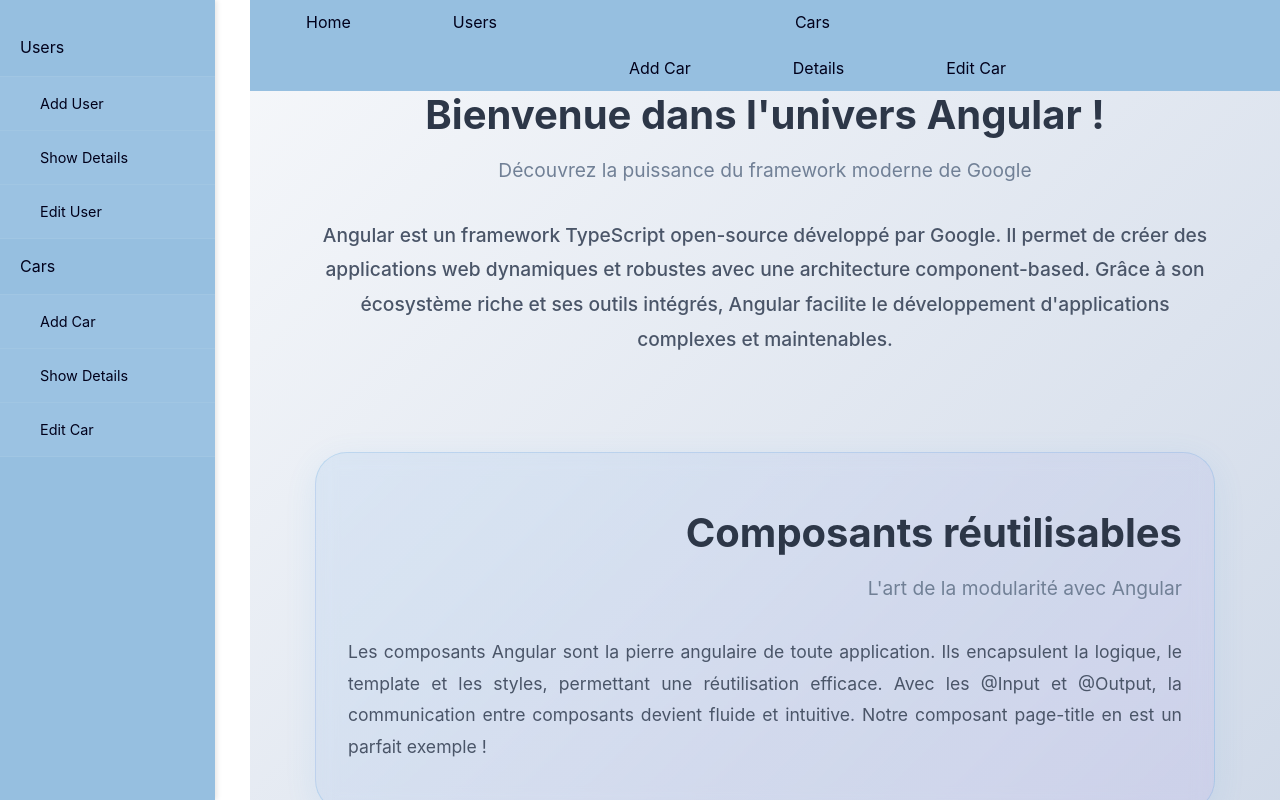
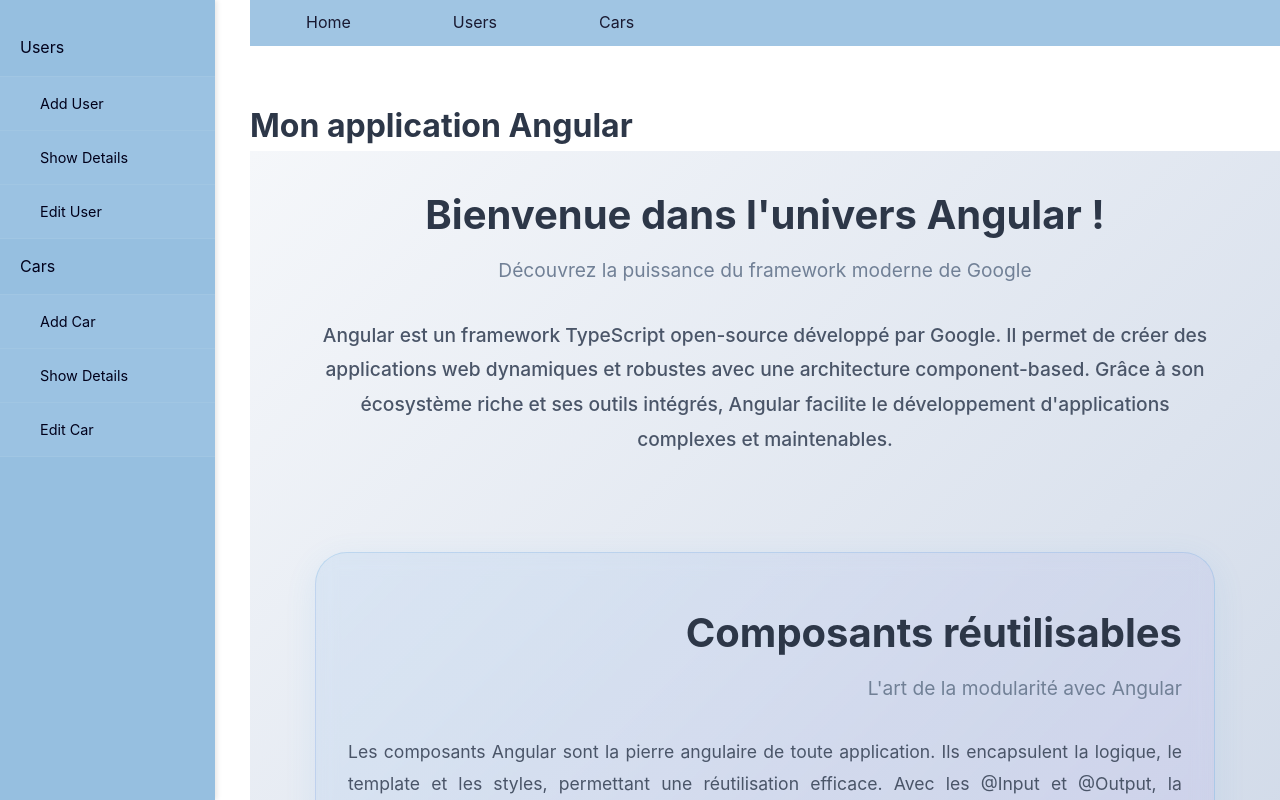
Before and after one commit to shebruu/ngx-foundation, an Angular app in the folder ngx-foundation/: page /home in a window 1280 px wide. Shown: the top 800 px of the page. Built offline with nearby package versions, Linux system fonts and the light colour scheme.

Commit message:
update nabvar.scss

```diff
--- a/ngx-foundation/src/app/shared/components/navbar/navbar.scss
+++ b/ngx-foundation/src/app/shared/components/navbar/navbar.scss
@@ -1,6 +1,8 @@
 .nav_header {
     background-color: #96bfe0;
     width: 100%;
+   opacity: 0.9;
+
     overflow: auto;
     position: fixed;
     top: 0;
@@ -12,9 +14,9 @@
 
     li {
         float: left;
-      flex-direction: row-reverse;
         margin-right: 20px;
         margin-left: 30px;
+
 
         a {
             display: block;
@@ -26,11 +28,31 @@
             &:hover {
                 background-color: #a0a8ac;
                 color: black;
+
+
             }
         }
     }
   }
 }
+
+.disable_users,
+.disable_cars{
+  display: none;
+//   visibility: hidden;
+
+}
+
+
+li:hover .disable_users,
+li:hover .disable_cars {
+  display:flex;
+  position: relative;
+    //  flex-direction:row;
+     flex-direction: column;
+
+}
+
 
 .sidebar {
   background-color: #96bfe0;
@@ -84,20 +106,6 @@
 }
 
 
-.disable_users,
-.disable_cars{
-  display: none;
-//   list-style: none;
-//   visibility: hidden;
-//   opacity: 0;
-}
-
-
-li:hover .disable_users,.disable_cars {
-  display: block;
-  position: relative;
-
-}
 .active {
   background-color: #bfbeee !important;
   color: black !important;
--- a/ngx-foundation/src/styles.scss
+++ b/ngx-foundation/src/styles.scss
@@ -26,6 +26,7 @@
   font-family: 'Inter', 'Segoe UI', Tahoma, Geneva, Verdana, sans-serif;
   color: var(--text-dark);
   background-color: var(--background);
+  margin-top: 100px;
   line-height: 1.6;
   margin-left: 250px;
   min-height: 100vh;
```
Also changed, not shown: ngx-foundation/src/app/shared/components/navbar/navbar.ts (+0 -26 lines). Lines whose indentation alone changed are shown as unchanged.
